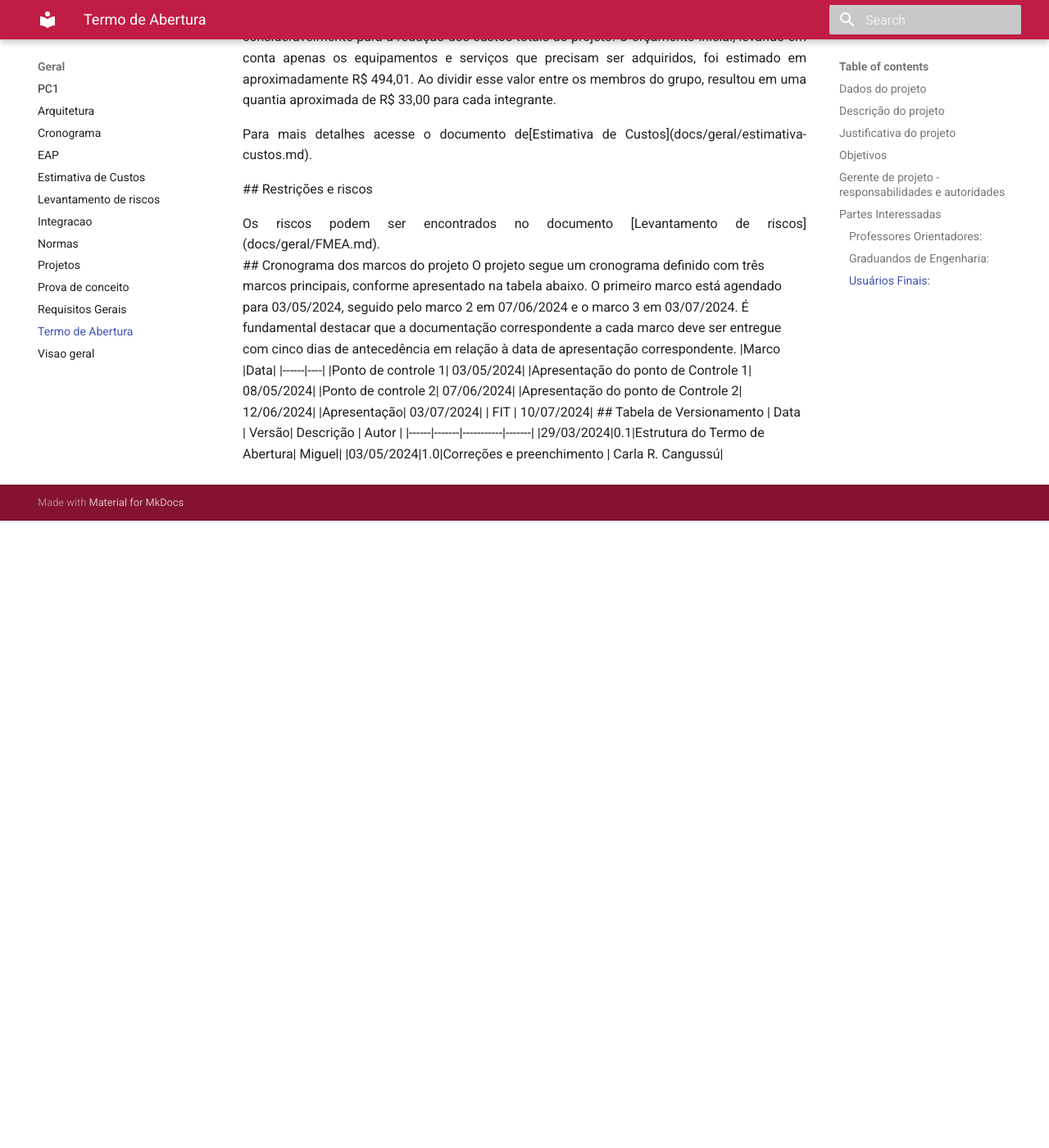
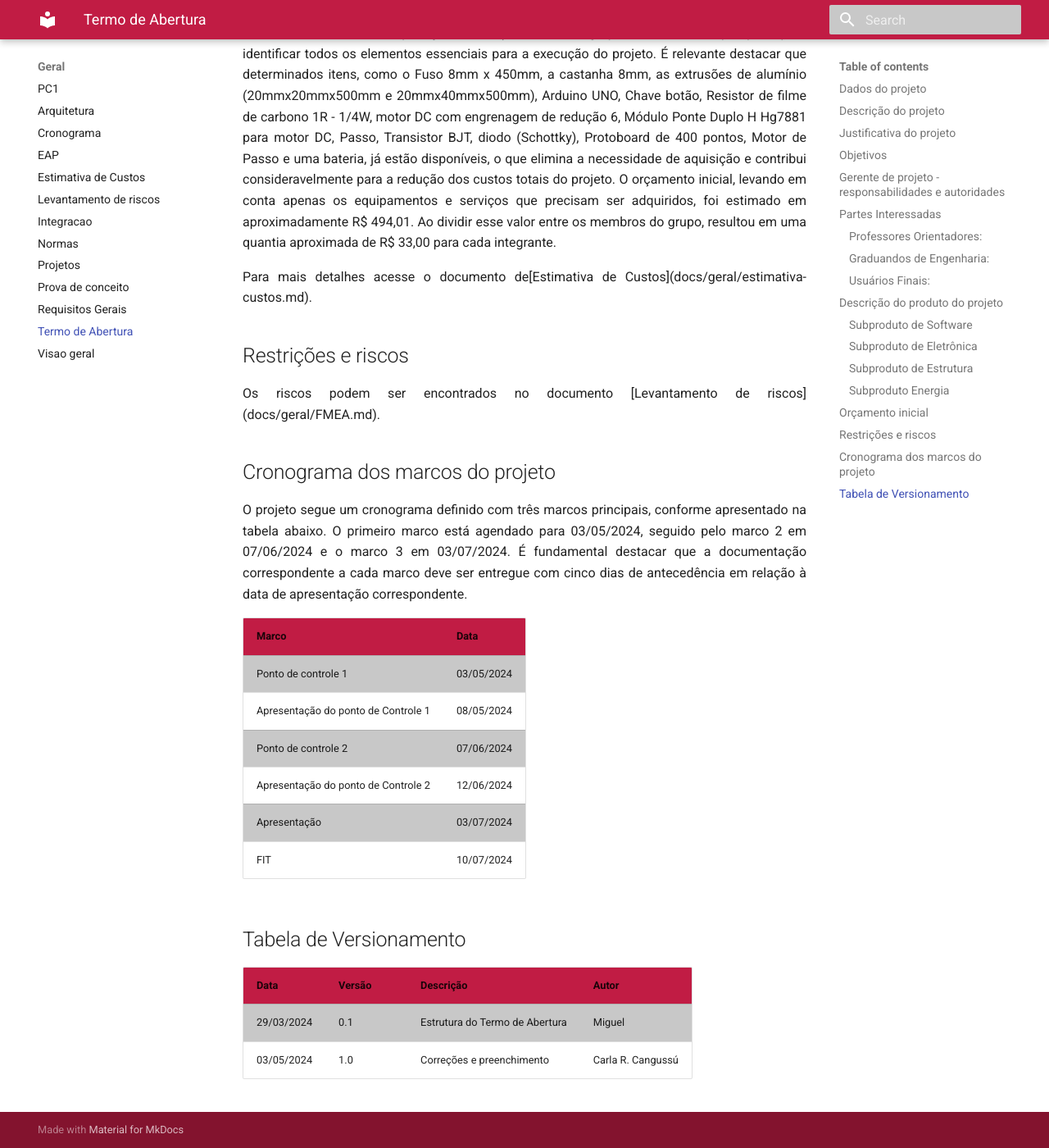
Before and after one commit to Calcioft/ScanPoint, an MkDocs documentation site: the page built from docs/geral/termo_de_abertura_de_projeto.md, in a window 1280 px wide and 1400 px high, scrolled down 2938 px. Shown: the whole window at 82% size. Built offline with MkDocs 1.6.1 and Material for MkDocs 9.7.7, drawn with Linux system fonts in a browser that asks for light colours; before the commit the page ends 3573 px from its top, so only the background shows below that; some of the changed text lies outside the part shown.

Commit message:
arrumando a formatação para o pages

```diff
--- a/docs/geral/termo_de_abertura_de_projeto.md
+++ b/docs/geral/termo_de_abertura_de_projeto.md
@@ -32,7 +32,7 @@
 <p style="text-align: justify;">Os graduandos de engenharia formam a equipe executora deste projeto. Eles têm a responsabilidade de implementar as soluções propostas, desenvolver o sistema, integrar os componentes e garantir sua funcionalidade adequada. Sua dedicação, habilidades técnicas e colaboração são fundamentais para alcançar com sucesso os objetivos e entregas deste projeto.</p>
 
 ### Usuários Finais:
-<p style="text-align: justify;">Os usuários finais deste projeto são pessoas que desejam replicar objetos em 3D, que se beneficiarão diretamente do escaneamento e da geração dos arquivos prontos para impressão tridimensional. Sua experiência e feedback desempenham um papel crucial na validação e aprimoramento contínuo do sistema. Uma interação próxima e contínua com esses usuários é essencial para garantir que o sistema atenda plenamente às suas necessidades e otimize sua experiência de interação com o sistema.<p>
+<p style="text-align: justify;">Os usuários finais deste projeto são pessoas que desejam replicar objetos em 3D, que se beneficiarão diretamente do escaneamento e da geração dos arquivos prontos para impressão tridimensional. Sua experiência e feedback desempenham um papel crucial na validação e aprimoramento contínuo do sistema. Uma interação próxima e contínua com esses usuários é essencial para garantir que o sistema atenda plenamente às suas necessidades e otimize sua experiência de interação com o sistema.</p>
 
 ##  Descrição do produto do projeto
 
@@ -59,7 +59,7 @@
 <p style="text-align: justify;">Os riscos podem ser encontrados no documento [Levantamento de riscos](docs/geral/FMEA.md).</p>
 
 ## Cronograma dos marcos do projeto
-O projeto segue um cronograma definido com três marcos principais, conforme apresentado na tabela abaixo. O primeiro marco está agendado para 03/05/2024, seguido pelo marco 2 em 07/06/2024 e o marco 3 em 03/07/2024. É fundamental destacar que a documentação correspondente a cada marco deve ser entregue com cinco dias de antecedência em relação à data de apresentação correspondente.
+<p style="text-align: justify;">O projeto segue um cronograma definido com três marcos principais, conforme apresentado na tabela abaixo. O primeiro marco está agendado para 03/05/2024, seguido pelo marco 2 em 07/06/2024 e o marco 3 em 03/07/2024. É fundamental destacar que a documentação correspondente a cada marco deve ser entregue com cinco dias de antecedência em relação à data de apresentação correspondente.</p>
 
 |Marco |Data|
 |------|----|
```
